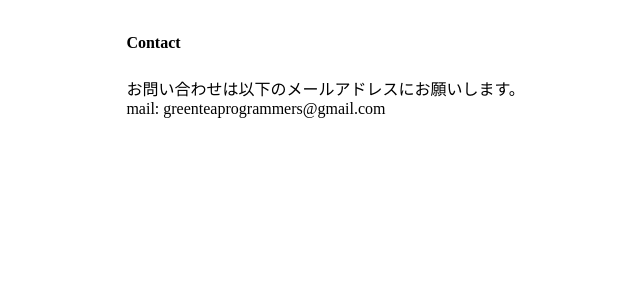
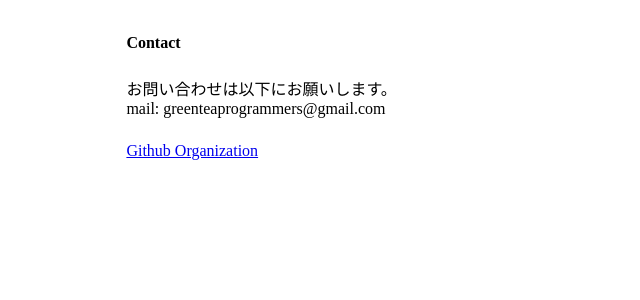
Before and after one commit to GreenTeaProgrammers/greenteaProgrammersPortfolio, a Next.js app: page /Contact in a window 1280 px wide. Shown: the top 300 px of the page, without its empty margins (13-653 px from the left). Built offline with nearby package versions, Linux system fonts and the light colour scheme.

Commit message:
content: Organizationのリンクを追加

```diff
--- a/src/pages/Contact.tsx
+++ b/src/pages/Contact.tsx
@@ -1,15 +1,17 @@
 import SectionTitle from "@/components/atoms/sectionTitle";
 import SectionContent from "@/components/molecules/sectionContent";
-import { VStack } from "@chakra-ui/layout";
+import { VStack, Text} from "@chakra-ui/layout";
 import React from "react";
 
 const ContactPage: React.FC = () => {
-  const content: string = `お問い合わせは以下のメールアドレスにお願いします。\nmail: greenteaprogrammers@gmail.com`;
+  const content: string = `お問い合わせは以下にお願いします。
+mail: greenteaprogrammers@gmail.com`
   return (
     <VStack width="100%" p={5}>
       <VStack width="80%" p={5} align="left">
         <SectionTitle title="Contact" />
         <SectionContent content={content} />
+        <Text color="blue.300"><a href="https://github.com/GreenTeaProgrammers">Github Organization</a></Text>
       </VStack>
     </VStack>
   );
```
